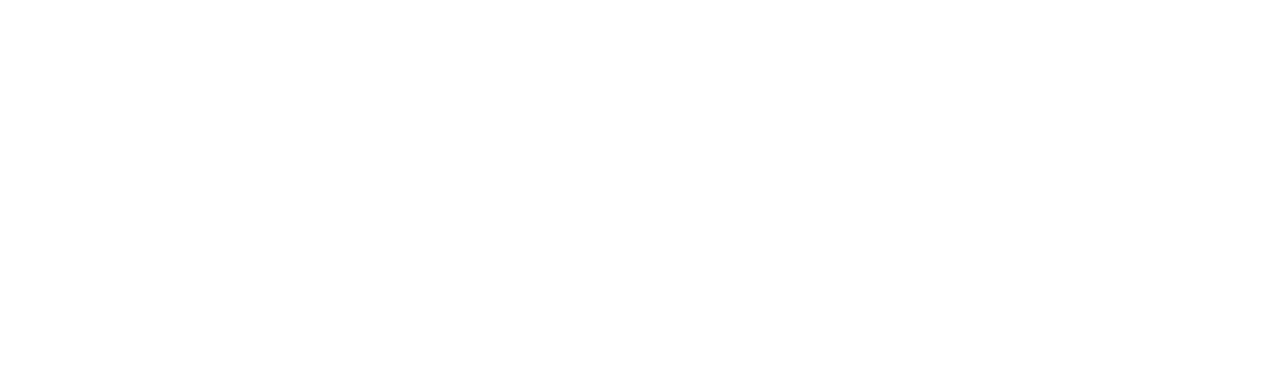
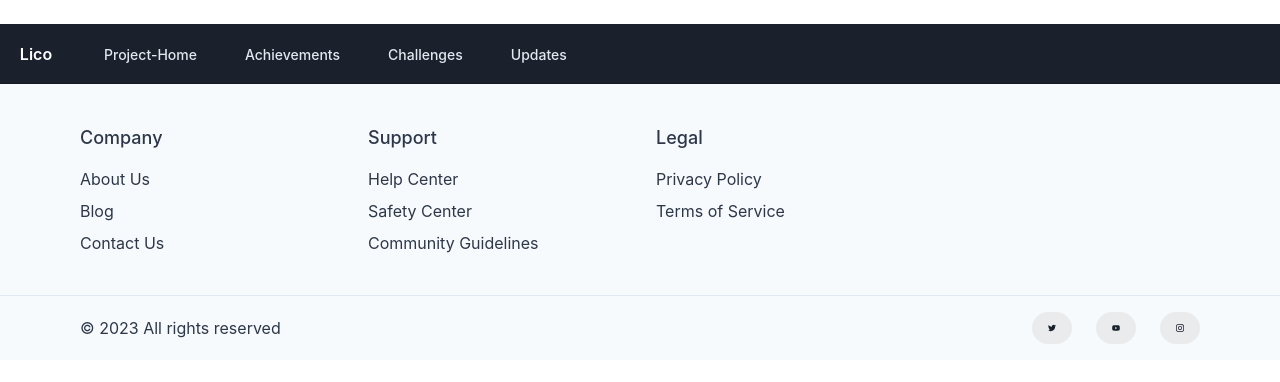
Before and after one commit to AlexKaruiru/lico, a React (Create React App) app: page /project-challenges in a window 1280 px wide. Before the commit this address had no page. Shown: the top 382 px of the page. Built offline with nearby package versions, Linux system fonts and the light colour scheme.

Commit message:
added Projects extra screens

```diff
--- a/src/App.js
+++ b/src/App.js
@@ -3,6 +3,9 @@
 
 import Home from './screens/Home';
 import ProjectScreen from './screens/ProjectScreen';
+import Achievements from './screens/Achievements';
+import Challenges from './screens/Challenges';
+import Updates from './screens/Updates';
 
 function App() {
   return (
@@ -12,6 +15,9 @@
           <Routes>
             <Route path='/' element={<Home />} />
             <Route path='/projects/:id' element={<ProjectScreen />} />
+            <Route path='/project-achievements' element={<Achievements/>} />
+            <Route path='/project-challenges' element={<Challenges/>} />
+            <Route path='/project-updates' element={<Updates/>} />
           </Routes>
 
       </Flex>
--- /dev/null
+++ b/src/screens/Achievements.js
@@ -0,0 +1,20 @@
+
+import {  Box } from '@chakra-ui/react';
+
+import Navbar from '../projectlanding/Navbar';
+import Footer from "../projectlanding/Footer";
+
+const Achievements= () => {
+
+
+  return (
+    <Box flex='1' mt={6} overflow='auto'>
+        <Navbar />
+
+        <Footer />
+
+    </Box>
+  );
+};
+
+export default Achievements;
--- /dev/null
+++ b/src/screens/Challenges.js
@@ -0,0 +1,20 @@
+
+import {  Box } from '@chakra-ui/react';
+
+import Navbar from '../projectlanding/Navbar';
+import Footer from "../projectlanding/Footer";
+
+const Challenges = () => {
+
+
+  return (
+    <Box flex='1' mt={6} overflow='auto'>
+        <Navbar />
+
+        <Footer />
+
+    </Box>
+  );
+};
+
+export default Challenges;
--- /dev/null
+++ b/src/screens/Updates.js
@@ -0,0 +1,20 @@
+
+import {  Box } from '@chakra-ui/react';
+
+import Navbar from '../projectlanding/Navbar';
+import Footer from "../projectlanding/Footer";
+
+const Updates = () => {
+
+
+  return (
+    <Box flex='1' mt={6} overflow='auto'>
+        <Navbar />
+
+        <Footer />
+
+    </Box>
+  );
+};
+
+export default Updates;
```
